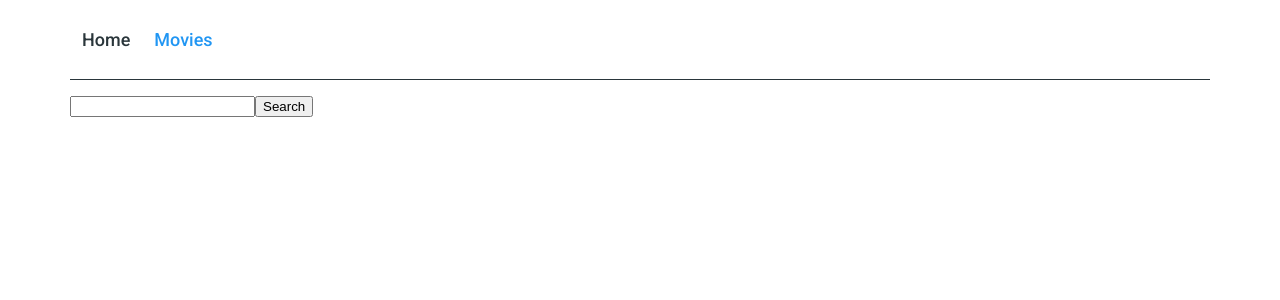
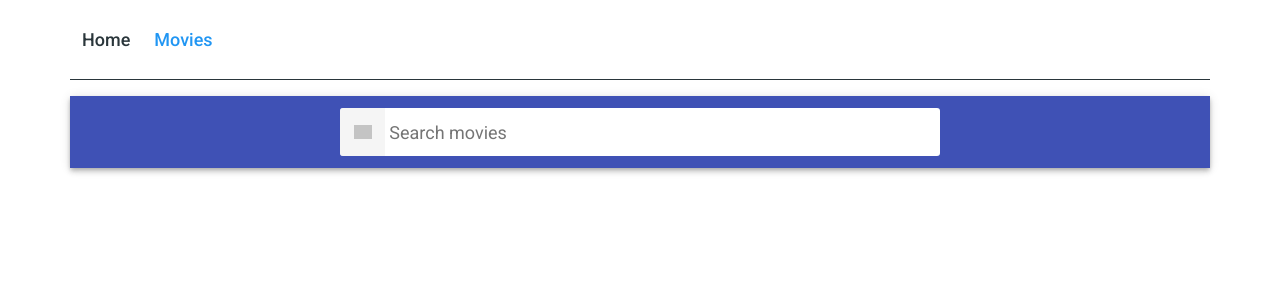
Before and after one commit to YriiHvozdetskiy/goit-react-hw-05-movies, a React (Create React App) app: page /movies in a window 1280 px wide. Shown: the top 300 px of the page. Built offline with nearby package versions, Linux system fonts and the light colour scheme; grey boxes are pictures that could not be loaded.

Commit message:
покращив форму пошуку

```diff
--- a/src/components/pages/MoviesPage/MoviesPage.jsx
+++ b/src/components/pages/MoviesPage/MoviesPage.jsx
@@ -11,7 +11,7 @@
 	const location = useLocation()
 	const history = useHistory()
 	const {url} = useRouteMatch()
-
+	//TODO розділити на 2 useEffecta (searchParam i searchData)
 	useEffect(() => {
 		const searchParam = new URLSearchParams(location.search).get('query')
 		if (searchParam !== null) {
@@ -47,7 +47,6 @@
 		})
 	}, [searchValue])
 
-
 	const handleSubmit = (e) => {
 		e.preventDefault()
 		const {value} = e.target.value
@@ -57,16 +56,27 @@
 
 	return (<>
 		{error && <h1>{error}</h1>}
-		{/*TODO не рендирити форму при error */}
-		<form onSubmit={(e) => handleSubmit(e)}>
-			<input type="text" name='value'/>
-			<button type='submit'>Search</button>
-		</form>
+		{/*TODO показувати error */}
+
+		<header className={s.Searchbar}>
+			<form className={s.SearchForm} onSubmit={handleSubmit}>
+				<button type="submit" className={s.SearchFormButton}>
+					<span className={s.SearchFormButtonLabel}>Search</span>
+				</button>
+				<input
+					className={s.SearchFormInput}
+					type="text"
+					name='value'
+					autoFocus
+					placeholder="Search movies"
+				/>
+			</form>
+		</header>
 		{data && <ul className={s.list}>
-			{data.map(({id, overview, budget, release_date, vote_average, title,poster_path}) => {
+			{data.map(({id, overview, budget, release_date, vote_average, title, poster_path}) => {
 				return (
 					<li key={id} className={s.item}>
-		{/*передаєм обєкт, в to передаєм обєкт цього місця знаходження (location) і pathname - куда перейти */}
+						{/*передаєм обєкт, в to передаєм обєкт цього місця знаходження (location) і pathname - куда перейти */}
 						<Link to={
 							{
 								pathname: `${url}/${id}`,
@@ -75,7 +85,7 @@
 							<h2>{title}</h2>
 							{poster_path && <img src={`https://image.tmdb.org/t/p/w500${poster_path}`} alt={title}/>}
 							{/*підставляєм дифолтну картинку якщо не приходе з бека  і ренд тільки один img де є картинка */}
-							{!poster_path  && <img src={defaultImage} alt={title}/>}
+							{!poster_path && <img src={defaultImage} alt={title}/>}
 							<p>{vote_average}</p>
 							<p>{release_date}</p>
 							<p>{budget}</p>
--- a/src/components/pages/MoviesPage/MoviesPage.module.scss
+++ b/src/components/pages/MoviesPage/MoviesPage.module.scss
@@ -1,10 +1,83 @@
-.item{
+.item {
   width: 500px;
-  height:auto;
+  height: auto;
   border: #212121 1px solid;
 }
 
-.list{
+.list {
   display: flex;
   flex-wrap: wrap;
 }
+
+.SearchForm {
+  display: flex;
+  align-items: center;
+  width: 100%;
+  max-width: 600px;
+  background-color: #fff;
+  border-radius: 3px;
+  overflow: hidden;
+}
+
+.SearchFormButton {
+  display: inline-block;
+  width: 48px;
+  height: 48px;
+  border: 0;
+  background-image: url('https://image.flaticon.com/icons/svg/149/149852.svg');
+  background-size: 40%;
+  background-repeat: no-repeat;
+  background-position: center;
+  opacity: 0.6;
+  transition: opacity 250ms cubic-bezier(0.4, 0, 0.2, 1);
+  cursor: pointer;
+  outline: none;
+}
+
+.SearchFormButton:hover {
+  opacity: 1;
+}
+
+.SearchFormButtonLabel {
+  position: absolute;
+  width: 1px;
+  height: 1px;
+  padding: 0;
+  overflow: hidden;
+  clip: rect(0, 0, 0, 0);
+  white-space: nowrap;
+  clip-path: inset(50%);
+  border: 0;
+}
+
+.SearchFormInput {
+  display: inline-block;
+  width: 100%;
+  font: inherit;
+  font-size: 20px;
+  border: none;
+  outline: none;
+  padding-left: 4px;
+  padding-right: 4px;
+}
+
+.SearchFormInput::placeholder {
+  font: inherit;
+  font-size: 18px;
+}
+
+.Searchbar {
+  top: 0;
+  left: 0;
+  position: sticky;
+  z-index: 1100;
+  display: flex;
+  justify-content: center;
+  align-items: center;
+  min-height: 64px;
+  padding: 12px 24px;
+  color: #fff;
+  background-color: #3f51b5;
+  box-shadow: 0px 2px 4px -1px rgba(0, 0, 0, 0.2),
+  0px 4px 5px 0px rgba(0, 0, 0, 0.14), 0px 1px 10px 0px rgba(0, 0, 0, 0.12);
+}
```
